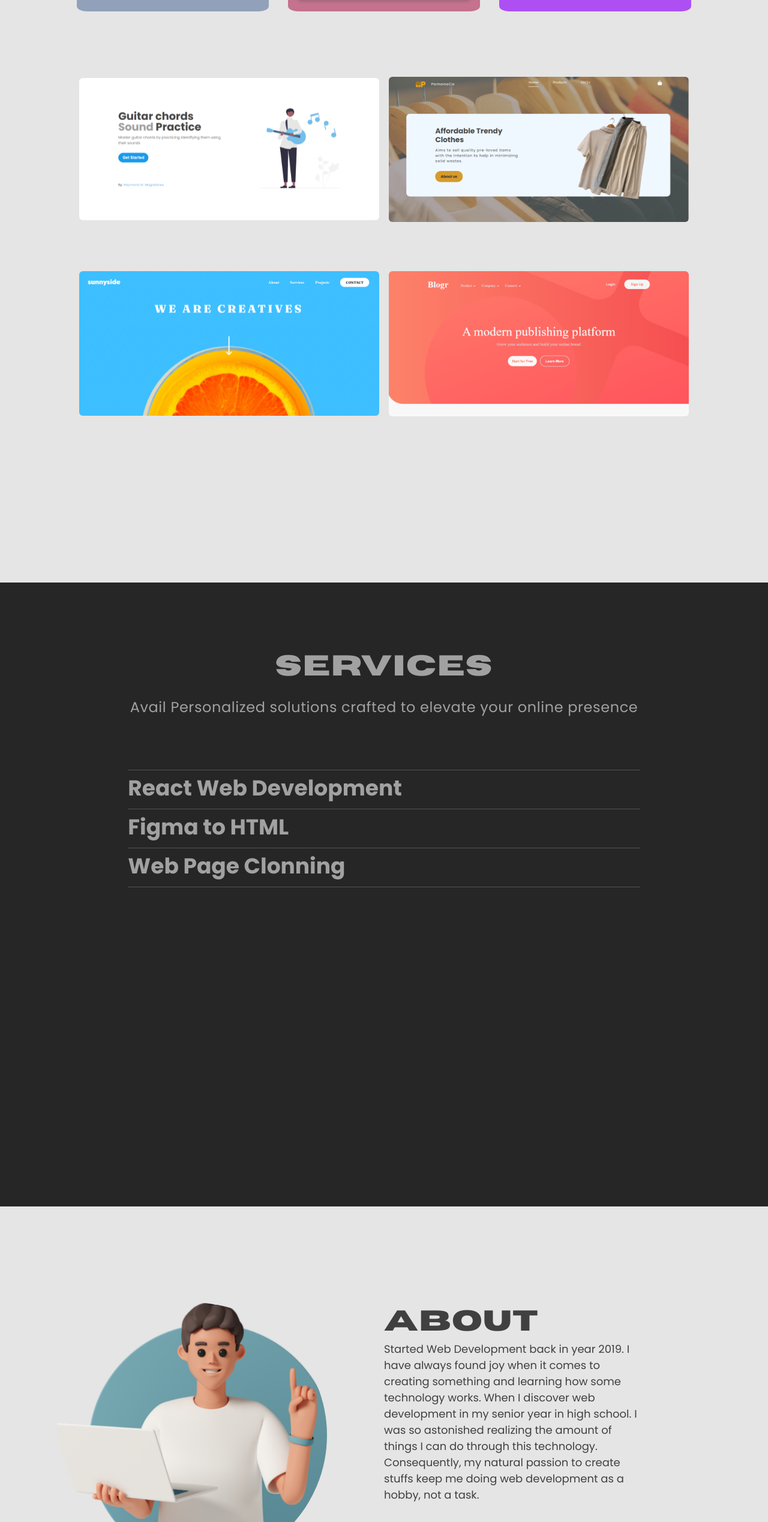
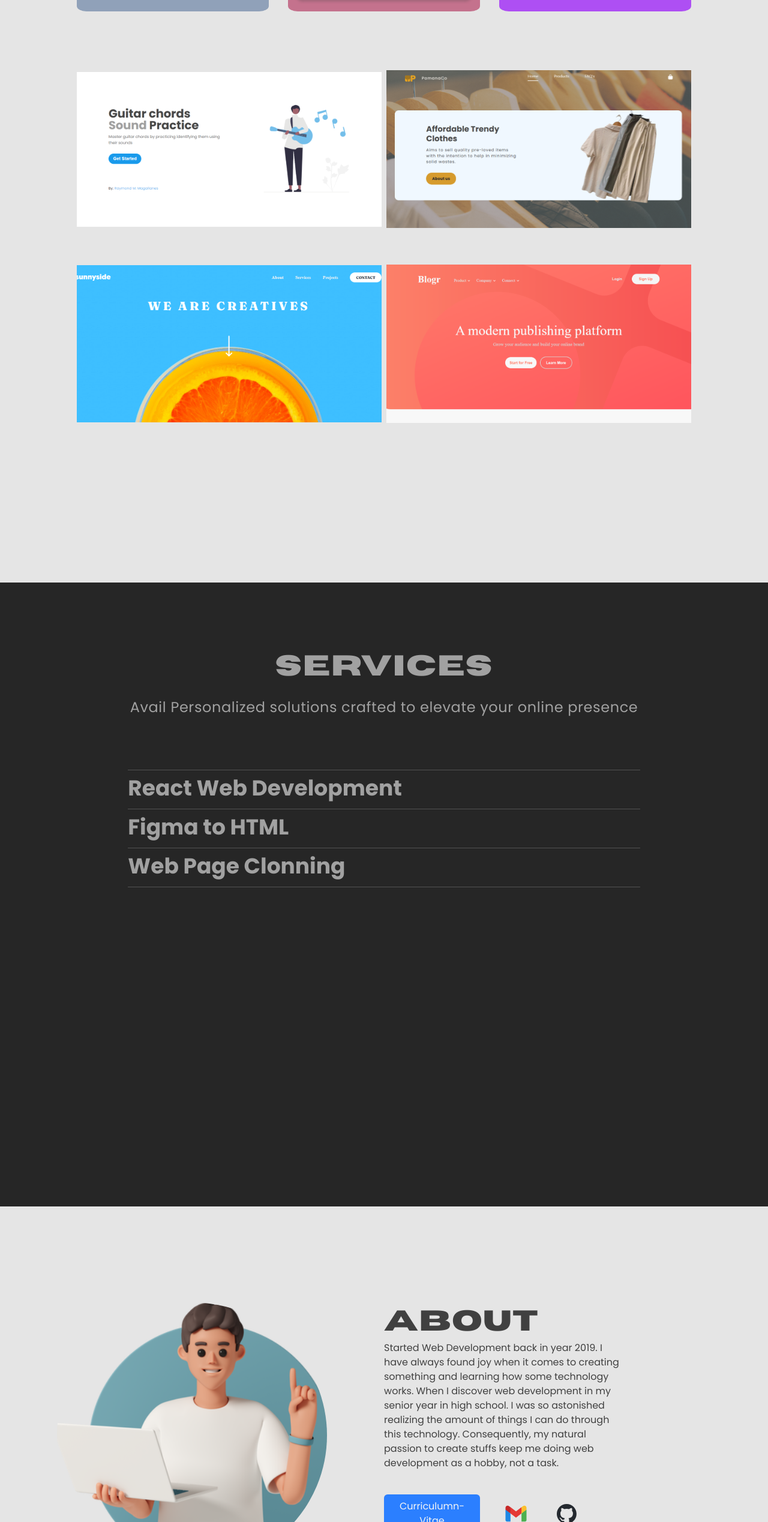
Before and after one commit to kim-raymond/newSite, a Next.js app: page / in a window 1280 px wide. Shown: the part 1309-3846 px from the top of the page at 60% size. Built offline with nearby package versions, Linux system fonts and the light colour scheme.

Commit message:
animatioUpdate

```diff
--- a/app/globals.css
+++ b/app/globals.css
@@ -20,6 +20,9 @@
   --color-midnight: #121063;
   --color-tahiti: #3ab7bf;
   --color-bermuda: #699AA4;
+  --bg-normal:34rem;
+  --bg-zoomed:35rem;
+
 }
 
 @theme inline {
--- a/components/About.tsx
+++ b/components/About.tsx
@@ -1,7 +1,18 @@
 'use client'
+import { motion } from "motion/react";
+// import { div } from "motion/react-client";
 import Image from "next/image";
 import Link from "next/link";
 export default function About (){
+
+    const aboutText = `Started Web Development back in year 2019.
+                I have always found joy when it comes to creating something and
+                learning how some technology works. When I discover web development
+                in my senior year in high school. I was so astonished realizing the amount of
+                things I can do through this technology. Consequently, my natural passion to create
+                stuffs keep me doing web development as a hobby, not a task.`
+
+
     return(
         <div className="grid grid-cols-2 h-[100vh] w-full text-neutral-800 mt-40">
             <div className="flex flex-col items-center">
@@ -10,7 +21,18 @@ export default function About (){
 
             <div className="text-left text-neutral-700 ">
                 <h2 className="font-bold font-horizon text-5xl tracking-wide leading-16">About</h2>
-                <p className="font- w-2/3 text-[18px]">Started Web Development back in year 2019. I have always found joy when it comes to creating something and learning how some technology works. When I discover web development in my senior year in high school. I was so astonished realizing the amount of things I can do through this technology. Consequently, my natural passion to create stuffs keep me doing web development as a hobby, not a task.</p>
+                <div className=" w-[25rem]">
+               {
+                aboutText.split("").map((l,i)=>(
+                        <motion.span
+                        initial={{opacity:0}}
+                        whileInView={{opacity:1}}
+                        transition={{delay:i*0.01,duration:0.1}}
+                        className="" key={i}>{l}
+                        </motion.span>
+                ))
+                }
+                </div>
 
                <div className="flex items-center  w-full h-min mt-10">
 
--- a/components/Projects.tsx
+++ b/components/Projects.tsx
@@ -95,14 +95,15 @@ export default function Projects() {
       <div className=" grid grid-cols-2 gap-2 h-[80vh]">
         {secondImages.map((image,i)=>(
           <div key={i}
-          className=" flex flex-col items-center justify-center ">
-          <Image
-          src={image.src}
-          width={image.width}
-          height={image.height}
-          alt={image.alt}
-          className="rounded-md"/>
-          </div>
+          className='
+          flex flex-col
+          items-center justify-center
+          bg-size-(--bg-normal) bg-no-repeat bg-center
+          hover:bg-size-(--bg-zoomed)
+          transition-all duration-500 ease-in-out'
+            style={{
+            backgroundImage: `url(${image.src})`,
+          }}></div>
 
         ))}
       </div>
```
